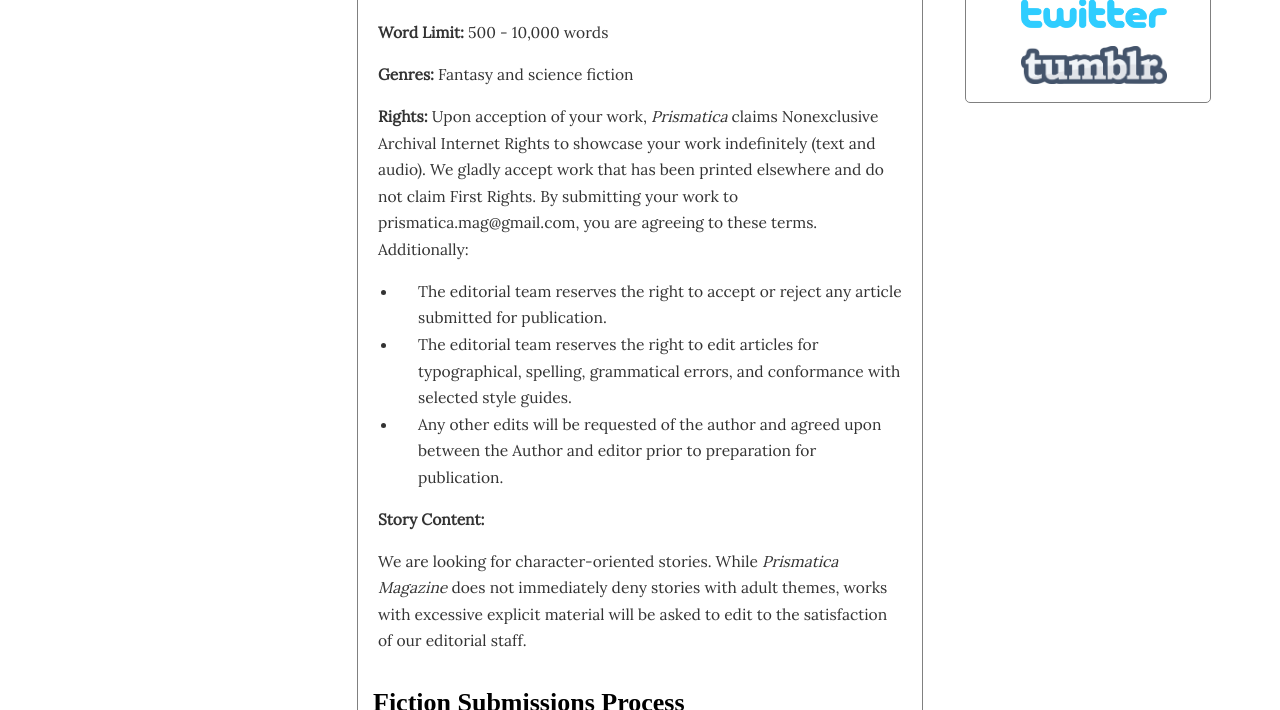
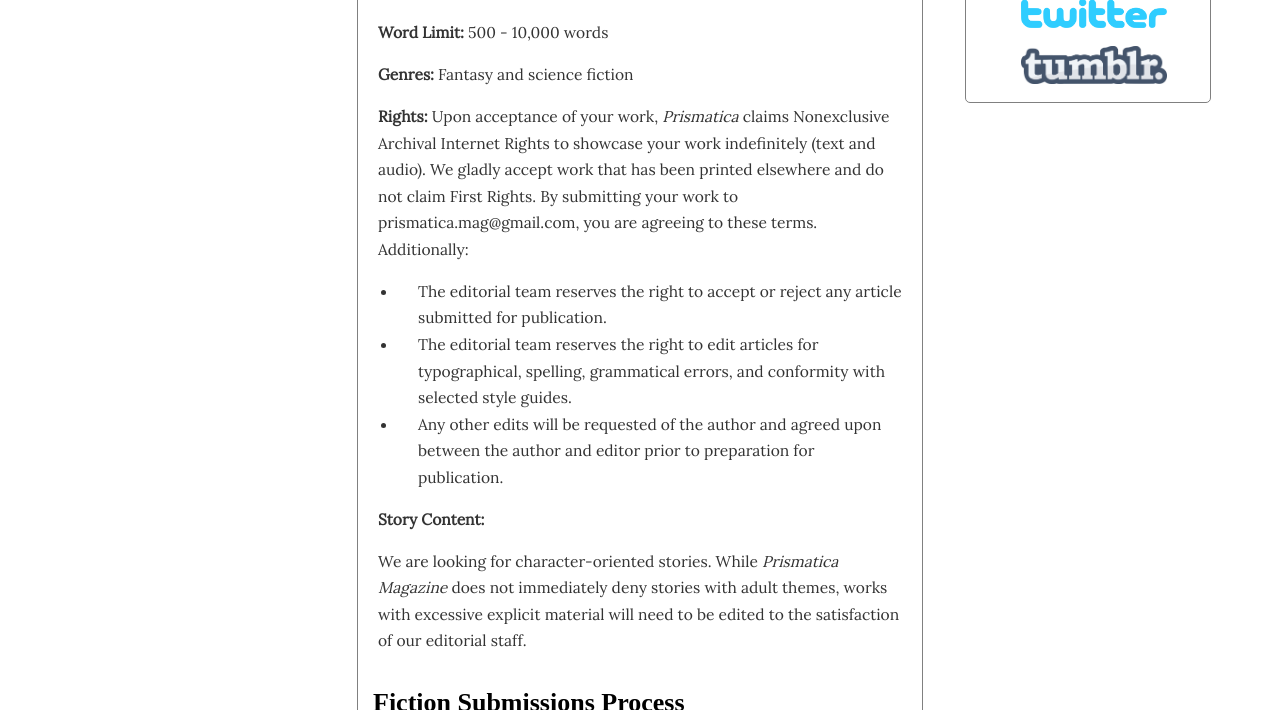
Before and after one commit to lazyadventurerpublishing/prismatica, a Jekyll site: the page built from submissions.html, in a window 1280 px wide. Shown: the part 399-1109 px from the top of the page. Built offline with Jekyll 4.4.1, drawn with Linux system fonts in a browser that asks for light colours; some web fonts are replaced; comment, search, counter and statistics services are not loaded.

Commit message:
Update submissions.html

```diff
--- a/submissions.html
+++ b/submissions.html
@@ -7,15 +7,15 @@ title: Submissions
    <h2>Fiction Guidelines</h2>
    <p><strong>Word Limit:</strong> 500 - 10,000 words</p>
    <p><strong>Genres:</strong> Fantasy and science fiction</p>
-   <p><strong>Rights:</strong> Upon acception of your work, <i>Prismatica</i> claims Nonexclusive Archival Internet Rights to showcase your work indefinitely (text and audio). We gladly accept work that has been printed elsewhere and do not claim First Rights. By submitting your work to prismatica.mag@gmail.com, you are agreeing to these terms. Additionally:</p>
+   <p><strong>Rights:</strong> Upon acceptance of your work, <i>Prismatica</i> claims Nonexclusive Archival Internet Rights to showcase your work indefinitely (text and audio). We gladly accept work that has been printed elsewhere and do not claim First Rights. By submitting your work to prismatica.mag@gmail.com, you are agreeing to these terms. Additionally:</p>
 
    <ul>
       <li>The editorial team reserves the right to accept or reject any article submitted for publication.</li>
-      <li>The editorial team reserves the right to edit articles for typographical, spelling, grammatical errors, and conformance with selected style guides.</li>
-      <li>Any other edits will be requested of the author and agreed upon between the Author and editor prior to preparation for publication.</li>
+      <li>The editorial team reserves the right to edit articles for typographical, spelling, grammatical errors, and conformity with selected style guides.</li>
+      <li>Any other edits will be requested of the author and agreed upon between the author and editor prior to preparation for publication.</li>
    </ul>
    <p><strong>Story Content:</strong></p>
-   <p>We are looking for character-oriented stories. While <i>Prismatica Magazine</i> does not immediately deny stories with adult themes, works with excessive explicit material will be asked to edit to the satisfaction of our editorial staff.</p>
+   <p>We are looking for character-oriented stories. While <i>Prismatica Magazine</i> does not immediately deny stories with adult themes, works with excessive explicit material will need to be edited to the satisfaction of our editorial staff.</p>
    <h4>Fiction Submissions Process</h4>
    <p>Submit all stories to <a href="mailto:{{ site.email}}">prismatica.mag@gmail.com</a>. You should receive an email from us with 24 hours to confirm your submission. Our general response time is within 7 days.</p>
    <p>Be sure to include your name, email address, story title, word count, genre and story. Please submit stories in standard manuscript format and in .RTF, .DOC, or .DOCX format.</p>
```
